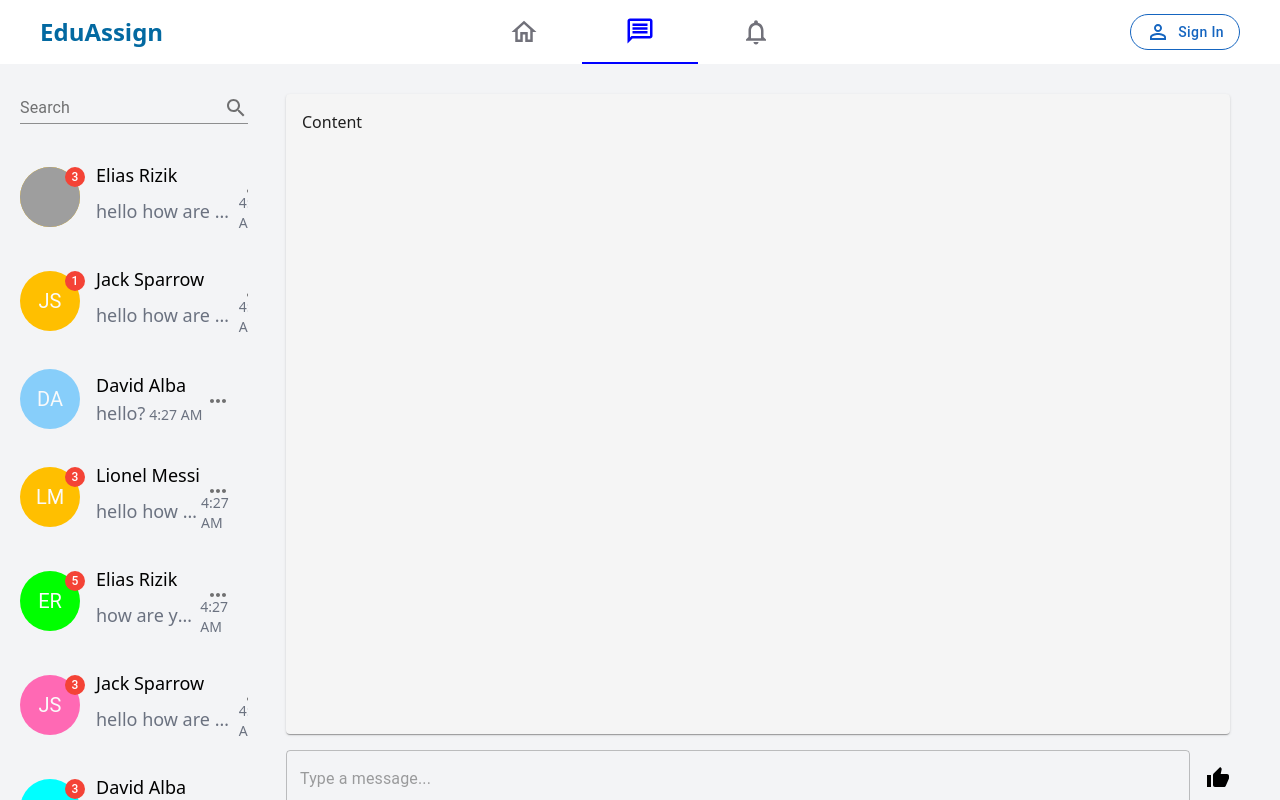
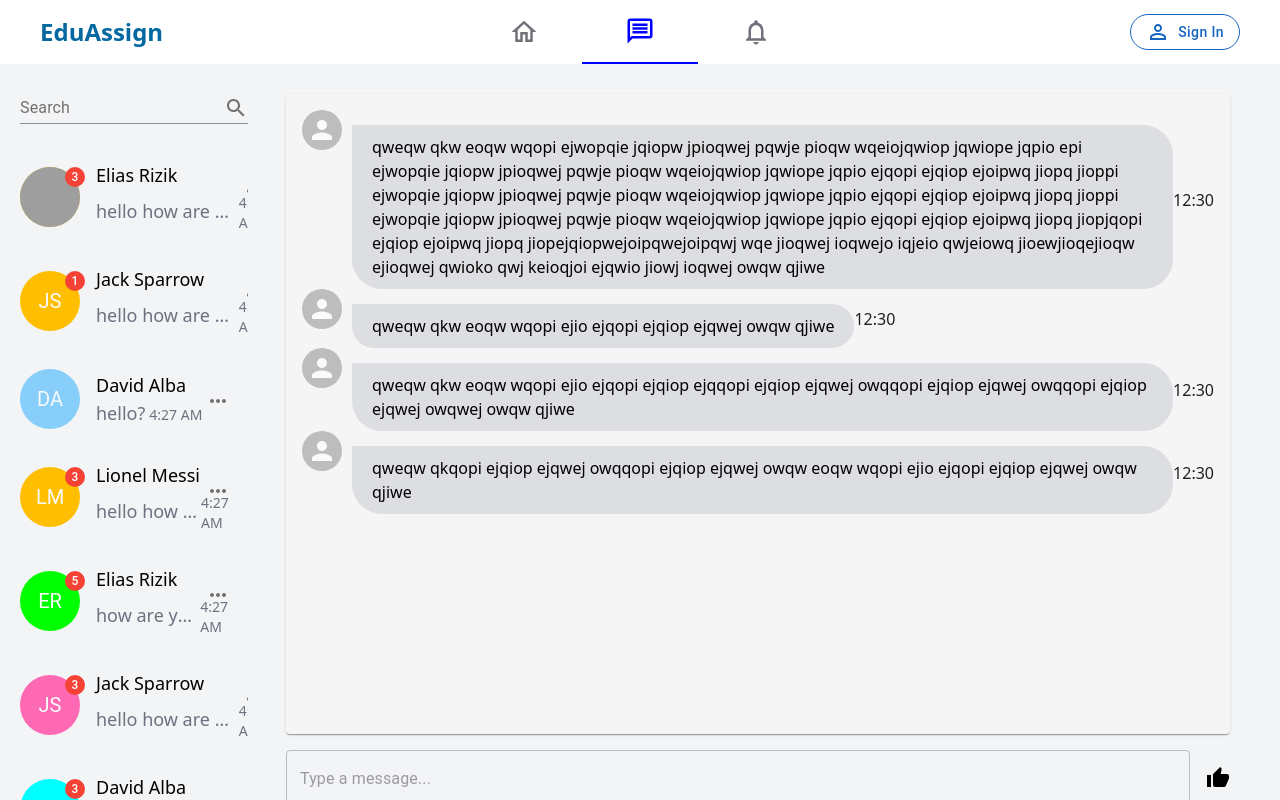
Before and after one commit to eliasrizik93/EduAssign, a React (Create React App) app in the folder client/: page /messages in a window 1280 px wide. Built offline with nearby package versions, Linux system fonts and the light colour scheme; grey boxes are pictures that could not be loaded.

Commit message:
message container add

```diff
--- /dev/null
+++ b/client/src/components/Messages/MessageContent/Message/Message.tsx
@@ -0,0 +1,77 @@
+import { Avatar, makeStyles } from "@material-ui/core";
+
+type MessageProps = {
+  message?: string;
+  imgUrl?: string;
+  timeStamp?: string;
+};
+const useStyles = makeStyles((theme) => ({
+  container: {
+    display: "flex",
+    width:'100%'
+  },
+  avatar: {
+    height: "40px",
+    width: "40px",
+  },
+  text: {
+    marginLeft: '10px',
+    marginTop:"15px",
+    backgroundColor: '#56667529',
+    borderRadius: '0 30px 30px 30px',
+    padding: '10px 20px 10px 20px',
+    color: 'black',
+  },
+  timestamp: {
+    display:"flex",
+    justifyContent:"center",
+    flexDirection:"column"
+  },
+}));
+const Message = (props: MessageProps) => {
+  const classes = useStyles();
+
+  return (
+    <>
+     <div className={classes.container}>
+      <Avatar
+        src={props.imgUrl}
+        alt="No Picture"
+        className={classes.avatar}
+      ></Avatar>
+      <div className={classes.text}>qweqw qkw eoqw wqopi ejwopqie jqiopw jpioqwej pqwje pioqw wqeiojqwiop jqwiope jqpio epi ejwopqie jqiopw jpioqwej pqwje pioqw wqeiojqwiop jqwiope jqpio ejqopi ejqiop ejoipwq jiopq jioppi ejwopqie jqiopw jpioqwej pqwje pioqw wqeiojqwiop jqwiope jqpio ejqopi ejqiop ejoipwq jiopq jioppi ejwopqie jqiopw jpioqwej pqwje pioqw wqeiojqwiop jqwiope jqpio ejqopi ejqiop ejoipwq jiopq jiopjqopi ejqiop ejoipwq jiopq jiopejqiopwejoipqwejoipqwj wqe jioqwej ioqwejo iqjeio qwjeiowq jioewjioqejioqw ejioqwej qwioko qwj keioqjoi ejqwio jiowj ioqwej owqw qjiwe </div>
+      <div className={classes.timestamp}>12:30</div>
+    </div>
+    <div className={classes.container}>
+      <Avatar
+        src={props.imgUrl}
+        alt="No Picture"
+        className={classes.avatar}
+      ></Avatar>
+      <div className={classes.text}>qweqw qkw eoqw wqopi ejio ejqopi ejqiop ejqwej owqw qjiwe </div>
+      <div className={classes.timestamp}>12:30</div>
+    </div>
+    <div className={classes.container}>
+      <Avatar
+        src={props.imgUrl}
+        alt="No Picture"
+        className={classes.avatar}
+      ></Avatar>
+      <div className={classes.text}>qweqw qkw eoqw wqopi ejio ejqopi ejqiop ejqqopi ejqiop ejqwej owqqopi ejqiop ejqwej owqqopi ejqiop ejqwej owqwej owqw qjiwe </div>
+      <div className={classes.timestamp}>12:30</div>
+    </div>
+    <div className={classes.container}>
+      <Avatar
+        src={props.imgUrl}
+        alt="No Picture"
+        className={classes.avatar}
+      ></Avatar>
+      <div className={classes.text}>qweqw qkqopi ejqiop ejqwej owqqopi ejqiop ejqwej owqw eoqw wqopi ejio ejqopi ejqiop ejqwej owqw qjiwe </div>
+      <div className={classes.timestamp}>12:30</div>
+    </div>
+    </>
+
+
+  );
+};
+export default Message;
--- a/client/src/components/Messages/MessageContent/MessageContent.tsx
+++ b/client/src/components/Messages/MessageContent/MessageContent.tsx
@@ -3,6 +3,7 @@ import ThumbUpIcon from "@material-ui/icons/ThumbUp";
 
 import SendIcon from "@material-ui/icons/Send";
 import { useState } from "react";
+import Message from "./Message/Message";
 const useStyles = makeStyles((theme) => ({
   messageContainer: {
     margin: "30px 50px 0 30px",
@@ -45,7 +46,7 @@ const MessageContent = () => {
   const sendMessage = () => {};
   return (
     <div className={`${classes.messageContainer} w-4/5`}>
-      <Paper className={classes.messageList}>Content</Paper>
+      <Paper className={classes.messageList}><Message /></Paper>
       <div className={classes.messageInput}>
         <TextField
           className={classes.textField}
--- a/client/src/components/SignIn/SignIn.scss
+++ b/client/src/components/SignIn/SignIn.scss
@@ -1,3 +1,3 @@
 .password-toggle-icon {
-    cursor: pointer;
-  }
+  cursor: pointer;
+}
```
